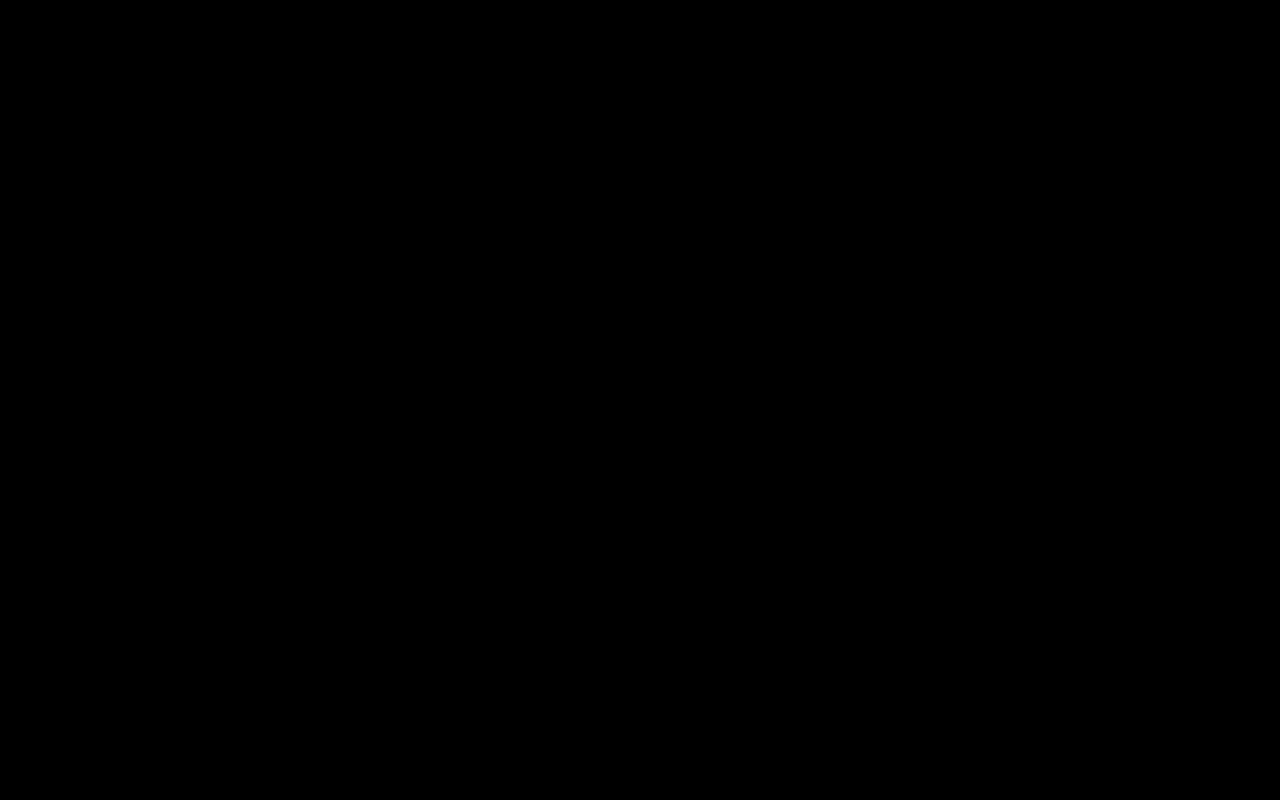
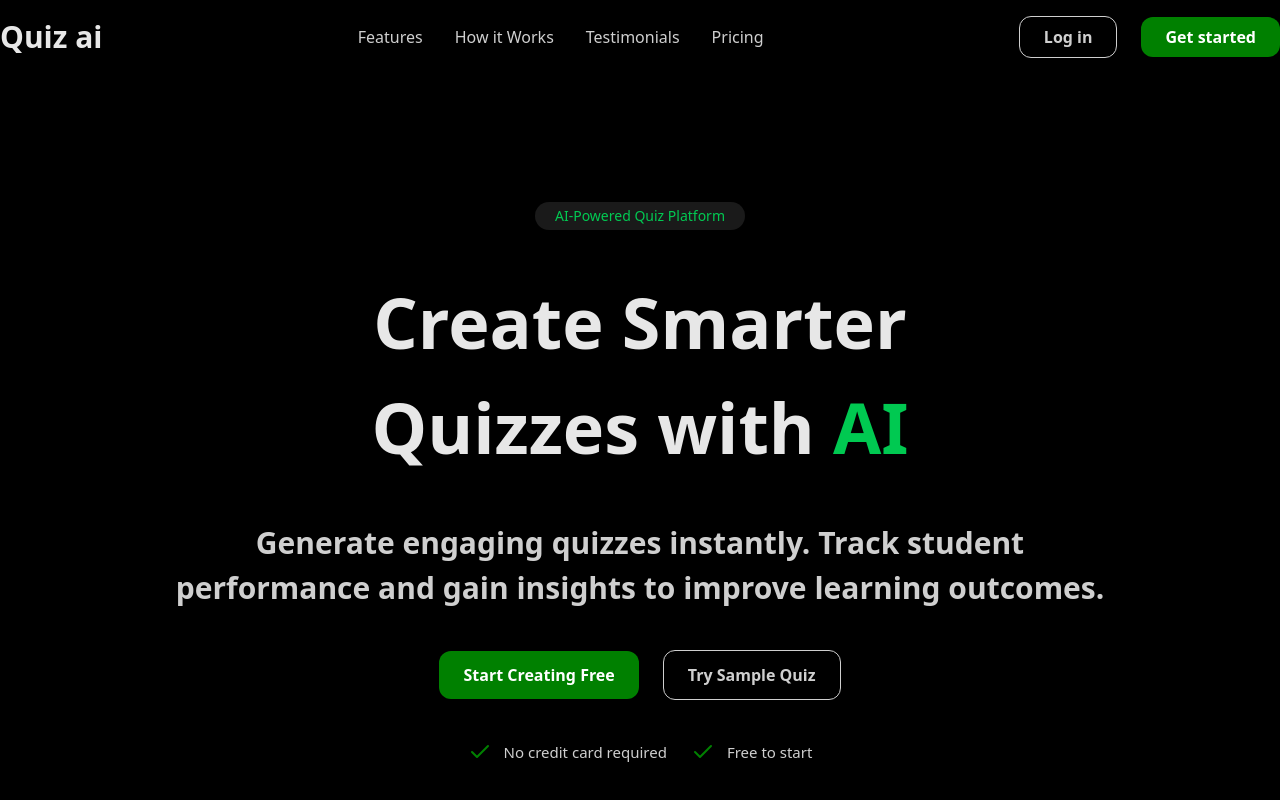
Before and after one commit to murad403/quiz-ai, a Next.js app: page / in a window 1280 px wide. Shown: the top 800 px of the page. Built offline with nearby package versions, Linux system fonts and the light colour scheme.

Commit message:
home page

```diff
--- a/package.json
+++ b/package.json
@@ -9,6 +9,7 @@
     "lint": "eslint"
   },
   "dependencies": {
+    "lucide-react": "^0.562.0",
     "next": "16.1.0",
     "react": "19.2.3",
     "react-dom": "19.2.3"
--- a/src/app/globals.css
+++ b/src/app/globals.css
@@ -1,8 +1,8 @@
 @import "tailwindcss";
 
 @theme{
-  --color-header: #ffffff;
-  --color-title: #DBDBDB;
+  --color-header: #008000;
+  --color-title: #CFCFCF;
   --color-main: #E7E7E7;
 
   --text-heading: 30px;
--- a/src/app/page.tsx
+++ b/src/app/page.tsx
@@ -1,9 +1,16 @@
-import Image from "next/image";
+import Home from '@/components/basic/Home'
+import Navbar from '@/components/shared/Navbar'
+import React from 'react'
 
-export default function Home() {
+const page = () => {
   return (
-    <div>
+    <div className="container mx-auto px-4 md:px-0">
+      <Navbar></Navbar>
+      <main>
+        <Home></Home>
+      </main>
+    </div>
+  )
+}
 
-    </div>
-  );
-}
+export default page
--- /dev/null
+++ b/src/components/basic/Home.tsx
@@ -0,0 +1,44 @@
+import { Check } from 'lucide-react'
+import Link from 'next/link'
+import React from 'react'
+
+const Home = () => {
+    return (
+        <div className='md:py-32 py-20 md:space-y-10 space-y-7'>
+            <div className='flex justify-center items-center'>
+                <p className='text-sm py-1 px-5 bg-white/10 rounded-2xl text-green-500 inline-block'>
+                    <span>AI-Powered Quiz Platform</span>
+                </p>
+            </div>
+            <h1 className='text-main md:text-[70px] text-[60px] font-bold text-center'>Create Smarter <br /> Quizzes with <span className='text-green-500'>AI</span></h1>
+            <p className='text-title font-semibold md:text-heading text-subheading text-center'>Generate engaging quizzes instantly. Track student <br /> performance and gain insights to improve learning outcomes.</p>
+            <div className="flex justify-center items-center gap-6">
+                <Link
+                    href="/log-in"
+
+                    className="bg-header rounded-xl py-3 px-6 font-semibold text-white hover:bg-header/90 transition-all duration-200"
+                >
+                    Start Creating Free
+                </Link>
+                <Link
+                    href="/sign-up"
+                    className="border border-title rounded-xl py-3 px-6 text-title font-semibold hover:bg-header hover:text-white transition-all duration-200"
+                >
+                    Try Sample Quiz
+                </Link>
+            </div>
+            <div className="flex justify-center items-center gap-6">
+                <p className='flex items-center gap-3'>
+                    <Check className='text-header' />
+                    <span className='text-small text-title'>No credit card required</span>
+                </p>
+                <p className='flex items-center gap-3'>
+                    <Check className='text-header' />
+                    <span className='text-small text-title'>Free to start</span>
+                </p>
+            </div>
+        </div>
+    )
+}
+
+export default Home
--- /dev/null
+++ b/src/components/shared/Navbar.tsx
@@ -0,0 +1,104 @@
+'use client';
+import { navLinks, TNavLink } from '@/lib/navlinks';
+import Link from 'next/link';
+import React, { useState } from 'react';
+import { Menu, X } from 'lucide-react';
+
+const Navbar = () => {
+    const [isOpen, setIsOpen] = useState(false);
+
+    const toggleMenu = () => setIsOpen(!isOpen);
+
+    return (
+        <nav className="py-4">
+            <div className="flex justify-between items-center">
+                {/* Logo */}
+                <Link href="/" className="text-2xl md:text-3xl font-bold text-main">
+                    Quiz ai
+                </Link>
+
+                {/* Desktop Menu */}
+                <ul className="hidden md:flex gap-8 items-center">
+                    {navLinks.map((link: TNavLink) => (
+                        <li key={link.id}>
+                            <Link
+                                href={link.route}
+                                className="text-title hover:text-header transition-colors duration-200"
+                            >
+                                {link.label}
+                            </Link>
+                        </li>
+                    ))}
+                </ul>
+
+                {/* Desktop Buttons */}
+                <div className="hidden md:flex items-center gap-6">
+                    <Link
+                        href="/log-in"
+                        className="border border-title rounded-xl py-2 px-6 text-title font-semibold hover:bg-header hover:text-white transition-all duration-200"
+                    >
+                        Log in
+                    </Link>
+                    <Link
+                        href="/sign-up"
+                        className="bg-header rounded-xl py-2 px-6 font-semibold text-white hover:bg-header/90 transition-all duration-200"
+                    >
+                        Get started
+                    </Link>
+                </div>
+
+                {/* Mobile Menu Button */}
+                <button
+                    onClick={toggleMenu}
+                    className="md:hidden text-header z-50"
+                    aria-label="Toggle menu"
+                >
+                    {isOpen ? <X size={28} /> : <Menu size={28} />}
+                </button>
+            </div>
+
+            {/* Mobile Menu Overlay */}
+            {isOpen && (
+                <div className="fixed inset-0 bg-black/50 z-40 md:hidden" onClick={toggleMenu} />
+            )}
+
+            {/* Mobile Menu */}
+            <div
+                className={`fixed top-0 right-0 h-full w-72 bg-white shadow-2xl transform transition-transform duration-300 ease-in-out z-50 md:hidden ${isOpen ? 'translate-x-0' : 'translate-x-full'
+                    }`}
+            >
+                <div className="flex flex-col mt-24 px-8 gap-8">
+                    {navLinks.map((link: TNavLink) => (
+                        <Link
+                            key={link.id}
+                            href={link.route}
+                            onClick={toggleMenu} // click করলেই menu বন্ধ হবে
+                            className="text-xl text-title hover:text-header transition-colors"
+                        >
+                            {link.label}
+                        </Link>
+                    ))}
+
+                    <div className="border-t border-gray-200 pt-8 mt-4 flex flex-col gap-4">
+                        <Link
+                            href="/log-in"
+                            onClick={toggleMenu}
+                            className="border border-header rounded-xl py-3 px-6 text-center text-title font-semibold hover:bg-header hover:text-white transition-all"
+                        >
+                            Log in
+                        </Link>
+                        <Link
+                            href="/sign-up"
+                            onClick={toggleMenu}
+                            className="bg-header rounded-xl py-3 px-6 text-center font-semibold text-white hover:bg-header/90 transition-all"
+                        >
+                            Get started
+                        </Link>
+                    </div>
+                </div>
+            </div>
+        </nav>
+    );
+};
+
+export default Navbar;
--- /dev/null
+++ b/src/lib/navlinks.ts
@@ -0,0 +1,12 @@
+export type TNavLink = {
+    id: number;
+    label: string;
+    route: string;
+}
+
+export const navLinks: TNavLink[] = [
+    { id: 1, label: 'Features', route: '#features' },
+    { id: 2, label: 'How it Works', route: '#how-it-works' },
+    { id: 6, label: 'Testimonials', route: '#testimonials' },
+    { id: 7, label: 'Pricing', route: '#pricing' },
+]
```
Also changed, not shown: 1 other file (tests, documents, lock files or other folders).
